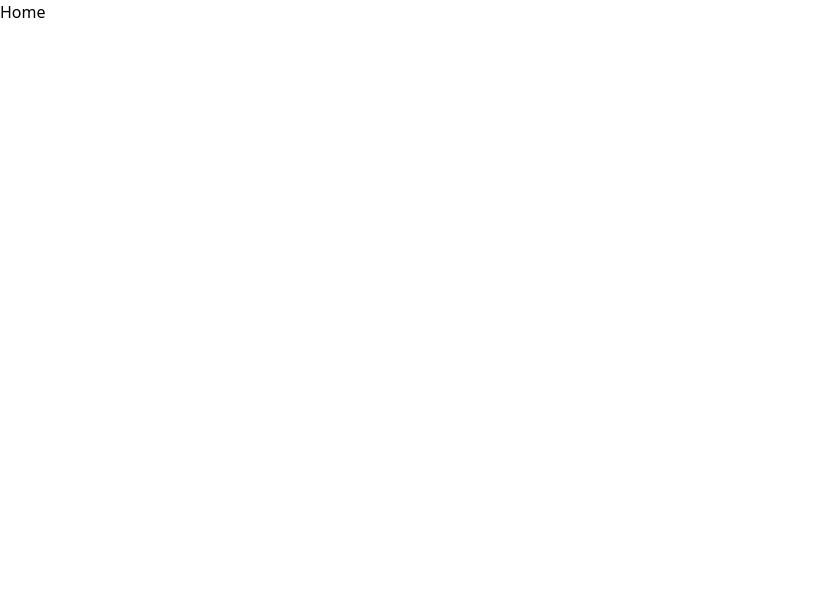
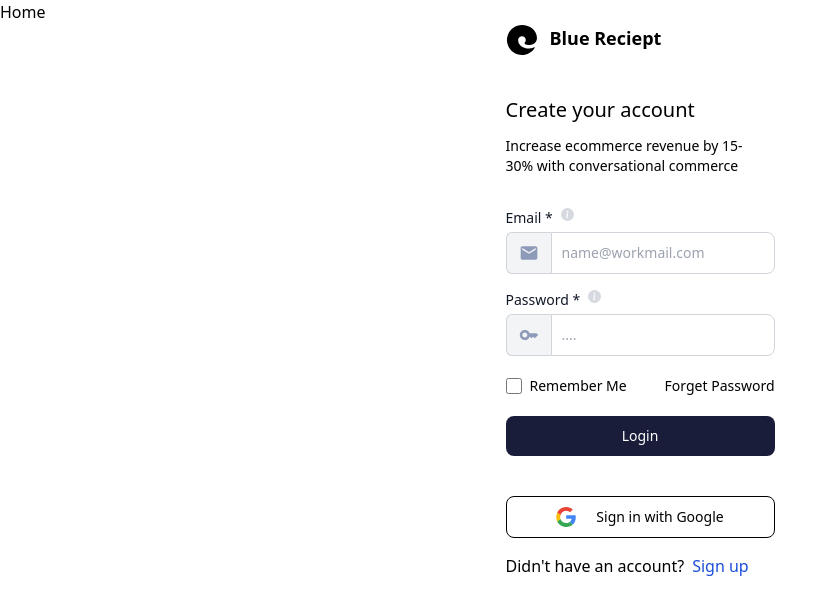
Before and after one commit to AbhiramKrishnaM/Store-management, a Vue app: page /Login in a window 1280 px wide. Before the commit this address had no page. Shown: the top 614 px of the page, without its empty margins (0-837 px from the left). Built offline with nearby package versions, Linux system fonts and the light colour scheme.

Commit message:
login page added

```diff
--- a/src/App.vue
+++ b/src/App.vue
@@ -8,6 +8,5 @@ import { RouterLink, RouterView } from "vue-router";
       <RouterLink to="/">Home</RouterLink>
     </nav>
   </header>
-
   <RouterView />
 </template>
--- /dev/null
+++ b/src/components/section/login/index.vue
@@ -0,0 +1,160 @@
+<script setup></script>
+<template>
+  <div class="flex justify-center content-center">
+    <div>
+      <div class="mb-10 flex text-lg font-bold">
+        <svg
+          xmlns="http://www.w3.org/2000/svg"
+          class="mr-3"
+          width="32"
+          height="32"
+          viewBox="0 0 512 512"
+        >
+          <path
+            fill="currentColor"
+            d="M255.5 15c-132 0-240 108-240 240s108 240 240 240c85.4 0 160.8-45.2 203.3-112.9a6.87 6.87 0 0 0-9.1-9.7a108.64 108.64 0 0 1-18.4 8.6c-36.8 12.6-57.1 13.1-82.1 12c-27.9-1.2-61.9-10.8-85.8-25s-43.5-34.6-54.1-52.3s-17-39.9-14.1-68.3c2.9-29 29.4-52.6 60.4-52.6c33.5 0 60.8 26.6 60.8 60.1c0 17-8.1 31.7-18.5 43.5c-2.3 2.1-7.6 9.7 5.8 20c15.9 12.2 51.6 18 79.9 16.6s59.1-12.6 80.2-34.8c16.8-17.7 31.8-46.1 31.8-77.4C495.5 97.7 379.5 15 255.5 15Z"
+          />
+        </svg>
+        Blue Reciept
+      </div>
+      <div>
+        <h6 class="mb-3 text-xl">Create your account</h6>
+        <h6 class="mb-8 w-64 text-sm">
+          Increase ecommerce revenue by 15-30% with conversational commerce
+        </h6>
+      </div>
+      <label
+        for="website-admin"
+        class="mb-1 flex text-sm font-medium text-gray-900"
+        >Email *
+        <svg
+          xmlns="http://www.w3.org/2000/svg"
+          class="ml-2"
+          width="13"
+          height="13"
+          viewBox="0 0 16 16"
+        >
+          <path
+            fill="#D6DAE0"
+            d="M8 16A8 8 0 1 0 8 0a8 8 0 0 0 0 16zm.93-9.412l-1 4.705c-.07.34.029.533.304.533c.194 0 .487-.07.686-.246l-.088.416c-.287.346-.92.598-1.465.598c-.703 0-1.002-.422-.808-1.319l.738-3.468c.064-.293.006-.399-.287-.47l-.451-.081l.082-.381l2.29-.287zM8 5.5a1 1 0 1 1 0-2a1 1 0 0 1 0 2z"
+          /></svg
+      ></label>
+
+      <div class="flex">
+        <span
+          class="inline-flex items-center rounded-l-md border border-r-0 border-gray-300 bg-gray-100 px-3 text-sm text-gray-900"
+        >
+          <svg
+            xmlns="http://www.w3.org/2000/svg"
+            width="20"
+            height="20"
+            viewBox="0 0 24 24"
+          >
+            <path
+              fill="#8E9BB8"
+              d="M20 4H4c-1.1 0-1.99.9-1.99 2L2 18c0 1.1.9 2 2 2h16c1.1 0 2-.9 2-2V6c0-1.1-.9-2-2-2zm0 4l-8 5l-8-5V6l8 5l8-5v2z"
+            />
+          </svg>
+        </span>
+        <input
+          type="email"
+          id="website-admin"
+          class="block w-full min-w-0 flex-1 rounded-none rounded-r-lg border border-gray-300 p-2.5 text-sm text-gray-900 focus:border-blue-500 focus:ring-blue-500"
+          placeholder="name@workmail.com"
+        />
+      </div>
+      <label
+        for="website-admin"
+        class="mb-1 mt-4 flex text-sm font-medium text-gray-900"
+        >Password *
+        <svg
+          xmlns="http://www.w3.org/2000/svg"
+          class="ml-2"
+          width="13"
+          height="13"
+          viewBox="0 0 16 16"
+        >
+          <path
+            fill="#D6DAE0"
+            d="M8 16A8 8 0 1 0 8 0a8 8 0 0 0 0 16zm.93-9.412l-1 4.705c-.07.34.029.533.304.533c.194 0 .487-.07.686-.246l-.088.416c-.287.346-.92.598-1.465.598c-.703 0-1.002-.422-.808-1.319l.738-3.468c.064-.293.006-.399-.287-.47l-.451-.081l.082-.381l2.29-.287zM8 5.5a1 1 0 1 1 0-2a1 1 0 0 1 0 2z"
+          /></svg
+      ></label>
+      <div class="flex">
+        <span
+          class="inline-flex items-center rounded-l-md border border-r-0 border-gray-300 bg-gray-100 px-3 text-sm text-gray-900"
+        >
+          <svg
+            xmlns="http://www.w3.org/2000/svg"
+            width="20"
+            height="20"
+            viewBox="0 0 24 24"
+          >
+            <path
+              fill="#8E9BB8"
+              d="M21 10h-8.35A5.99 5.99 0 0 0 7 6c-3.31 0-6 2.69-6 6s2.69 6 6 6a5.99 5.99 0 0 0 5.65-4H13l2 2l2-2l2 2l4-4.04L21 10zM7 15c-1.65 0-3-1.35-3-3s1.35-3 3-3s3 1.35 3 3s-1.35 3-3 3z"
+            /></svg
+        ></span>
+        <input
+          type="text"
+          id="website-admin"
+          class="block w-full min-w-0 flex-1 rounded-none rounded-r-lg border border-gray-300 p-2.5 text-sm text-gray-900 focus:border-blue-500 focus:ring-blue-500"
+          placeholder="...."
+        />
+      </div>
+      <div class="mt-5 flex justify-between">
+        <div class="flex items-center">
+          <input
+            id="default-checkbox"
+            type="checkbox"
+            value=""
+            class="h-4 w-4 rounded border-gray-300 bg-gray-100 text-blue-600 focus:ring-2 focus:ring-blue-500 dark:border-gray-600 dark:bg-gray-700 dark:ring-offset-gray-800 dark:focus:ring-blue-600"
+          />
+          <label
+            for="default-checkbox"
+            class="ml-2 text-sm font-medium text-black"
+            >Remember Me</label
+          >
+        </div>
+        <p class="text-sm font-medium text-black">Forget Password</p>
+      </div>
+      <button
+        type="button"
+        class="mr-2 mt-5 mb-2 w-full rounded-lg bg-[#191D3A] px-5 py-2.5 text-sm font-medium text-white focus:outline-none focus:ring-4 focus:ring-blue-300"
+      >
+        Login
+      </button>
+      <button
+        type="button"
+        class="mr-2 mt-8 mb-2 flex w-full justify-center rounded-lg border border-black px-5 py-2.5 text-sm font-medium text-black focus:outline-none focus:ring-4 focus:ring-blue-300"
+      >
+        <svg
+          xmlns="http://www.w3.org/2000/svg"
+          width="20"
+          height="20"
+          viewBox="0 0 256 262"
+          class="mr-5"
+        >
+          <path
+            fill="#4285F4"
+            d="M255.878 133.451c0-10.734-.871-18.567-2.756-26.69H130.55v48.448h71.947c-1.45 12.04-9.283 30.172-26.69 42.356l-.244 1.622l38.755 30.023l2.685.268c24.659-22.774 38.875-56.282 38.875-96.027"
+          />
+          <path
+            fill="#34A853"
+            d="M130.55 261.1c35.248 0 64.839-11.605 86.453-31.622l-41.196-31.913c-11.024 7.688-25.82 13.055-45.257 13.055c-34.523 0-63.824-22.773-74.269-54.25l-1.531.13l-40.298 31.187l-.527 1.465C35.393 231.798 79.49 261.1 130.55 261.1"
+          />
+          <path
+            fill="#FBBC05"
+            d="M56.281 156.37c-2.756-8.123-4.351-16.827-4.351-25.82c0-8.994 1.595-17.697 4.206-25.82l-.073-1.73L15.26 71.312l-1.335.635C5.077 89.644 0 109.517 0 130.55s5.077 40.905 13.925 58.602l42.356-32.782"
+          />
+          <path
+            fill="#EB4335"
+            d="M130.55 50.479c24.514 0 41.05 10.589 50.479 19.438l36.844-35.974C195.245 12.91 165.798 0 130.55 0C79.49 0 35.393 29.301 13.925 71.947l42.211 32.783c10.59-31.477 39.891-54.251 74.414-54.251"
+          /></svg
+        >Sign in with Google
+      </button>
+      <p class="mt-4">
+        Didn't have an account?<span class="text-blue-700 ml-2">Sign up</span>
+      </p>
+    </div>
+  </div>
+</template>
--- a/src/router/index.js
+++ b/src/router/index.js
@@ -1,5 +1,6 @@
 import { createRouter, createWebHistory } from "vue-router";
 import Home from "@/views/HomeView.vue";
+import Login from "@/views/Login.vue";
 
 const router = createRouter({
   history: createWebHistory(import.meta.env.BASE_URL),
@@ -8,6 +9,11 @@ const router = createRouter({
       path: "/",
       name: "home",
       component: Home,
+    },
+    {
+      path: "/Login",
+      name: "home",
+      component: Login,
     },
     // {
     //   path: '/about',
--- /dev/null
+++ b/src/views/Login.vue
@@ -0,0 +1,7 @@
+<script setup>
+import Login from "@/components/section/login/index.vue";
+</script>
+
+<template>
+  <Login />
+</template>
```
Also changed, not shown: src/components/core/README.md (added).
